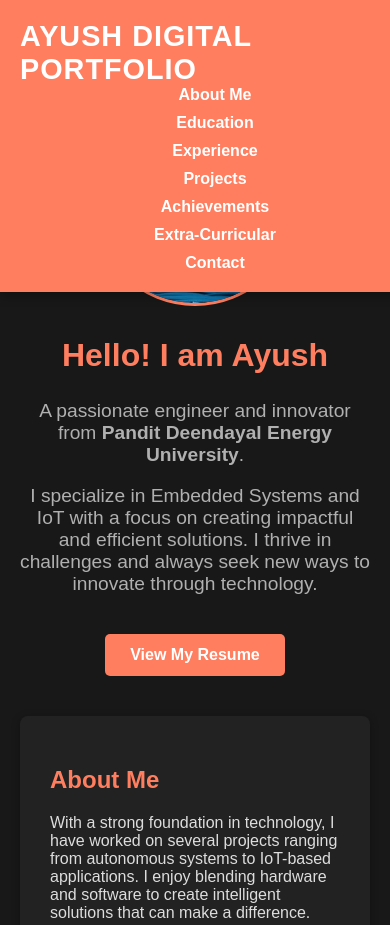
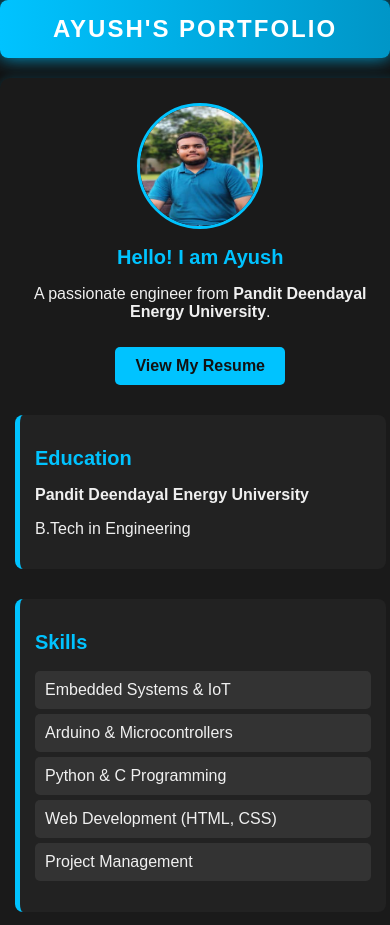
Before and after one commit to Ayush2778/portfolio, a plain HTML site: page index.html in a window 390 px wide. Shown: the top 925 px of the page. Drawn offline with Linux system fonts and the light colour scheme.

Commit message:
Update index.html

```diff
--- a/index.html
+++ b/index.html
@@ -3,294 +3,187 @@
 <head>
     <meta charset="UTF-8">
     <meta name="viewport" content="width=device-width, initial-scale=1.0">
-    <title>Ayush Portfolio</title>
+    <title>Ayush's Portfolio</title>
     <style>
         body {
-            font-family: 'Arial', sans-serif;
-            background-color: #181818;
+            font-family: Arial, sans-serif;
+            background-color: #121212;
             color: #f0f0f0;
             margin: 0;
             padding: 0;
-            overflow-x: hidden;
+            text-align: center;
         }
 
-        /* Header */
+        /* ✨ Stylish Animated Header */
         header {
-            display: flex;
-            justify-content: space-between;
-            align-items: center;
-            background: #ff7e5f;
+            background: linear-gradient(90deg, #00c3ff, #0096c7);
             color: white;
-            padding: 20px 50px;
-            position: fixed;
-            width: 100%;
-            top: 0;
-            left: 0;
-            z-index: 1000;
-            box-shadow: 0 4px 10px rgba(0, 0, 0, 0.3);
+            padding: 20px;
+            font-size: 28px;
+            font-weight: bold;
+            text-transform: uppercase;
+            letter-spacing: 2px;
+            animation: glow 2s infinite alternate;
+            border-radius: 8px;
         }
 
-        header .logo {
-            font-size: 1.8rem;
-            font-weight: bold;
-            letter-spacing: 1px;
-            text-transform: uppercase;
+        /* 🔥 Glow Animation */
+        @keyframes glow {
+            from {
+                box-shadow: 0px 0px 10px #00c3ff;
+            }
+            to {
+                box-shadow: 0px 0px 20px #0096c7;
+            }
         }
 
-        header nav {
-            display: flex;
-            gap: 20px;
+        /* 📌 Responsive Container */
+        .container {
+            width: 90%;
+            max-width: 800px;
+            margin: auto;
+            background: #1a1a1a;
+            padding: 20px;
+            box-shadow: 0 0 10px rgba(0, 195, 255, 0.2);
+            margin-top: 20px;
+            border-radius: 10px;
         }
 
-        header nav a {
-            color: white;
+        /* 🎯 Responsive Image */
+        .profile-img {
+            display: block;
+            margin: 10px auto;
+            width: 150px;
+            height: 150px;
+            border-radius: 50%;
+            border: 3px solid #00c3ff;
+        }
+
+        h2 {
+            color: #00c3ff;
+            font-size: 24px;
+        }
+
+        .btn {
+            display: inline-block;
+            background: #00c3ff;
+            color: #121212;
+            padding: 10px 20px;
             text-decoration: none;
             font-weight: bold;
-            transition: color 0.3s ease;
+            border-radius: 5px;
+            margin-top: 10px;
+            transition: background 0.3s ease;
         }
 
-        header nav a:hover {
-            color: #feb47b;
+        .btn:hover {
+            background: #0096c7;
         }
 
-        /* Smooth Scrolling */
-        html {
-            scroll-behavior: smooth;
+        /* 📌 Section Formatting */
+        .section {
+            margin-top: 30px;
+            text-align: left;
+            padding: 20px;
+            background: #222;
+            border-left: 5px solid #00c3ff;
+            border-radius: 8px;
         }
 
-        /* Main Container */
-        .container {
-            margin-top: 80px;
-            padding: 40px;
-            max-width: 1200px;
-            margin-left: auto;
-            margin-right: auto;
-        }
-
-        /* Intro Section */
-        .intro {
-            text-align: center;
-            margin-bottom: 40px;
-        }
-
-        .intro img {
-            border-radius: 50%;
-            width: 200px;
-            height: 200px;
-            border: 3px solid #ff7e5f;
-        }
-
-        .intro h1 {
-            color: #ff7e5f;
-            font-size: 2.5rem;
-        }
-
-        .intro p {
-            font-size: 1.2rem;
-            color: #b0b0b0;
-        }
-
-        .intro .btn {
-            display: inline-block;
-            background-color: #ff7e5f;
-            padding: 12px 25px;
-            color: white;
-            font-weight: bold;
-            border-radius: 5px;
-            margin-top: 20px;
-            text-decoration: none;
-            transition: background-color 0.3s ease;
-        }
-
-        .intro .btn:hover {
-            background-color: #feb47b;
-        }
-
-        /* Sections */
-        .section {
-            margin-bottom: 40px;
-            padding: 30px;
-            background-color: #222;
-            border-radius: 8px;
-            box-shadow: 0 2px 8px rgba(0, 0, 0, 0.3);
-        }
-
-        .section h2 {
-            color: #ff7e5f;
-            font-size: 1.8rem;
-            margin-bottom: 20px;
-        }
-
-        .section p {
-            font-size: 1.1rem;
-            color: #ddd;
-        }
-
-        .section ul {
+        /* 📌 List Formatting */
+        ul {
             list-style-type: none;
             padding-left: 0;
         }
 
-        .section ul li {
-            background-color: #333;
-            padding: 12px;
-            margin-bottom: 10px;
+        li {
+            background: #333;
+            padding: 10px;
+            margin: 5px 0;
             border-radius: 5px;
-            transition: 0.3s;
         }
 
-        .section ul li:hover {
-            background-color: #444;
-        }
-
-        .section a {
-            color: #ff7e5f;
-            text-decoration: none;
-        }
-
-        .section a:hover {
-            color: #feb47b;
-        }
-
-        /* Footer */
-        footer {
-            background-color: #1f2937;
-            color: #ff7e5f;
-            padding: 20px;
-            text-align: center;
-            margin-top: 40px;
-        }
-
-        footer a {
-            color: #ff7e5f;
-            text-decoration: none;
-            font-weight: bold;
-        }
-
-        footer a:hover {
-            color: #feb47b;
-        }
-
-        /* Responsive Design */
-        @media screen and (max-width: 768px) {
+        /* 🌟 Mobile Optimization */
+        @media (max-width: 600px) {
             header {
-                flex-direction: column;
-                padding: 20px;
+                font-size: 24px;
+                padding: 15px;
             }
 
-            header nav {
-                flex-direction: column;
-                gap: 10px;
-                text-align: center;
+            .profile-img {
+                width: 120px;
+                height: 120px;
+            }
+
+            h2 {
+                font-size: 20px;
             }
 
             .container {
-                padding: 20px;
+                width: 95%;
+                padding: 15px;
             }
 
-            .intro h1 {
-                font-size: 2rem;
+            .section {
+                padding: 15px;
             }
+        }
 
-            .section h2 {
-                font-size: 1.5rem;
-            }
-
-            .section p, .section ul li {
-                font-size: 1rem;
-            }
+        footer {
+            background-color: #1f2937;
+            color: #00c3ff;
+            padding: 10px;
+            margin-top: 20px;
+            box-shadow: 0px -4px 8px rgba(0, 195, 255, 0.3);
         }
     </style>
 </head>
 <body>
-    <!-- Header -->
-    <header>
-        <div class="logo">Ayush Digital Portfolio</div>
-        <nav>
-            <a href="#about">About Me</a>
-            <a href="#education">Education</a>
-            <a href="#experience">Experience</a>
-            <a href="#projects">Projects</a>
-            <a href="#achievements">Achievements</a>
-            <a href="#extra-curricular">Extra-Curricular</a>
-            <a href="#contact">Contact</a>
-        </nav>
-    </header>
+    <header>Ayush's Portfolio</header>
 
-    <!-- Main Content -->
     <div class="container">
-        <!-- Intro Section -->
-        <section class="intro">
-            <img src="your-photo.jpg" alt="Your Photo">
-            <h1>Hello! I am Ayush</h1>
-            <p>A passionate engineer and innovator from <b>Pandit Deendayal Energy University</b>.</p>
-            <p>I specialize in Embedded Systems and IoT with a focus on creating impactful and efficient solutions. I thrive in challenges and always seek new ways to innovate through technology.</p>
-            <a href="Resume.pdf" target="_blank" class="btn">View My Resume</a>
-        </section>
+        <img src="your-photo.jpg" alt="Your Photo" class="profile-img">
+        <h2>Hello! I am Ayush</h2>
+        <p>A passionate engineer from <b>Pandit Deendayal Energy University</b>.</p>
+        <a href="Resume.pdf" target="_blank" class="btn">View My Resume</a>
 
-        <!-- About Me Section -->
-        <section id="about" class="section">
-            <h2>About Me</h2>
-            <p>With a strong foundation in technology, I have worked on several projects ranging from autonomous systems to IoT-based applications. I enjoy blending hardware and software to create intelligent solutions that can make a difference.</p>
-        </section>
-
-        <!-- Education Section -->
-        <section id="education" class="section">
+        <div class="section">
             <h2>Education</h2>
             <p><b>Pandit Deendayal Energy University</b></p>
-            <p>Bachelor of Technology (B.Tech) - Engineering</p>
-        </section>
+            <p>B.Tech in Engineering</p>
+        </div>
 
-        <!-- Experience Section -->
-        <section id="experience" class="section">
-            <h2>Experience</h2>
-            <p><b>Sahana Systems Limited</b> (Internship)</p>
-            <p>Contributed to the development of embedded solutions and IoT-based systems during the internship period. Worked closely with senior engineers to enhance system efficiency.</p>
-        </section>
+        <div class="section">
+            <h2>Skills</h2>
+            <ul>
+                <li>Embedded Systems & IoT</li>
+                <li>Arduino & Microcontrollers</li>
+                <li>Python & C Programming</li>
+                <li>Web Development (HTML, CSS)</li>
+                <li>Project Management</li>
+            </ul>
+        </div>
 
-        <!-- Achievements Section -->
-        <section id="achievements" class="section">
-            <h2>Achievements</h2>
-            <ul>
-                <li>Winner of SIH 2024</li>
-                <li>Finalist of RoboFest 4.0</li>
-                <li>Participated in various hackathons and innovation contests</li>
-            </ul>
-        </section>
-
-        <!-- Projects Section -->
-        <section id="projects" class="section">
+        <div class="section">
             <h2>Projects</h2>
             <ul>
-                <li><b>Autonomous River Cleaning Robot</b> - A robot designed to clean river waste.</li>
-                <li><b>IoT-Based Health Monitoring</b> - A system to track health parameters.</li>
-                <li><b>Smart Attendance System</b> - RFID-based attendance system with buzzer alerts.</li>
-                <li><b>Milk Quality Assessment</b> - A system to analyze milk quality.</li>
+                <li><b>Autonomous River Cleaning Robot</b></li>
+                <li><b>IoT-Based Health Monitoring</b></li>
+                <li><b>Smart Attendance System</b></li>
+                <li><b>Milk Quality Assessment</b></li>
             </ul>
-        </section>
+        </div>
 
-        <!-- Extra-Curricular Activities Section -->
-        <section id="extra-curricular" class="section">
-            <h2>Extra-Curricular Activities</h2>
-            <ul>
-                <li>Volunteered for Radio Day</li>
-                <li>Active member of the college robotics club</li>
-                <li>Participated in community service initiatives</li>
-            </ul>
-        </section>
-
-        <!-- Contact Section -->
-        <section id="contact" class="section">
+        <div class="section">
             <h2>Contact</h2>
-            <p>Email: <b>ayushdhruv1303@gmail.com</b></p>
-            <p>LinkedIn: <a href="http://www.linkedin.com/in/ayush-dhruv-447248264">linkedin.com/in/ayush</a></p>
+            <p>Email: <b>ayush@example.com</b></p>
+            <p>LinkedIn: <a href="https://www.linkedin.com/in/ayush" target="_blank">linkedin.com/in/ayush</a></p>
             <p>GitHub: <a href="https://github.com/ayush2778" target="_blank">github.com/ayush2778</a></p>
-        </section>
+        </div>
     </div>
 
-    <!-- Footer -->
     <footer>
-        &copy; 2025 Ayush | Portfolio | <a href="ayushdhruv1303@gmail.com">Email Me</a>
+        &copy; 2025 Ayush | Portfolio
     </footer>
 </body>
 </html>
```
